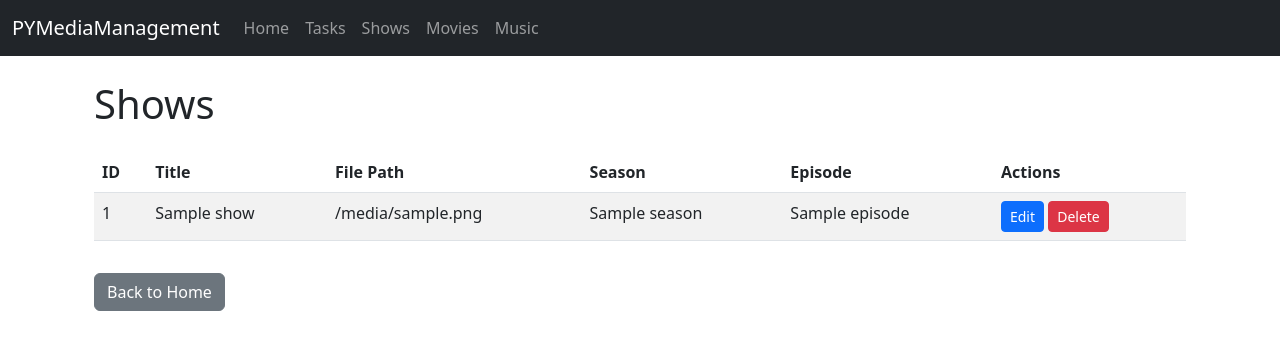
After one commit to WildcatZack/PYMediaManagement, a FastAPI app: template app/templates/shows.html in a window 1280 px wide. The commit adds this page. Shown: the top 350 px of the page. Run offline with FastAPI, Linux system fonts and the light colour scheme; the template is opened without the code that fills it: most values are stand-ins (such as "Sample title", 1, 10 or a date in 2020); parts of the project's set-up code (start-up, migrations or seed data) failed here and were passed over.

```diff
--- a/app/main.py
+++ b/app/main.py
@@ -1,5 +1,5 @@
-from fastapi import FastAPI
-from fastapi.responses import HTMLResponse
+from fastapi import FastAPI, Form, HTTPException
+from fastapi.responses import HTMLResponse, RedirectResponse
 from fastapi.templating import Jinja2Templates
 from fastapi.requests import Request
 from app.routers import tasks, shows, movies, music  # Import the tasks, shows, movies, and music routers
@@ -54,3 +54,67 @@ async def read_tasks(request: Request):
     query = "SELECT * FROM tasks"
     tasks = await database.fetch_all(query=query)
     return templates.TemplateResponse("tasks.html", {"request": request, "tasks": tasks})
+
+# Add a route for shows
+@app.get("/shows", response_class=HTMLResponse)
+async def read_shows(request: Request):
+    query = "SELECT * FROM shows"
+    shows = await database.fetch_all(query=query)
+    return templates.TemplateResponse("shows.html", {"request": request, "shows": shows})
+
+# Add a route for creating a new show
+@app.get("/shows/new", response_class=HTMLResponse)
+async def new_show(request: Request):
+    return templates.TemplateResponse("new_show.html", {"request": request})
+
+# Add a route for editing an existing show
+@app.get("/shows/{show_id}/edit", response_class=HTMLResponse)
+async def edit_show(request: Request, show_id: int):
+    query = "SELECT * FROM shows WHERE id = :id"
+    show = await database.fetch_one(query=query, values={"id": show_id})
+    if not show:
+        raise HTTPException(status_code=404, detail="Show not found")
+    return templates.TemplateResponse("edit_show.html", {"request": request, "show": show})
+
+# Add a POST route to handle form submissions for creating a new show
+@app.post("/shows/new", response_class=HTMLResponse)
+async def create_show(
+    title: str = Form(...),
+    file_path: str = Form(...),
+    season: int = Form(None),
+    episode: int = Form(None),
+):
+    query = "INSERT INTO shows (title, file_path, season, episode) VALUES (:title, :file_path, :season, :episode)"
+    await database.execute(query=query, values={"title": title, "file_path": file_path, "season": season, "episode": episode})
+    return RedirectResponse(url="/shows", status_code=303)
+
+# Add a POST route to handle form submissions for editing an existing show
+@app.post("/shows/{show_id}/edit", response_class=HTMLResponse)
+async def update_show(
+    show_id: int,
+    title: str = Form(...),
+    file_path: str = Form(...),
+    season: int = Form(None),
+    episode: int = Form(None),
+):
+    query = """
+    UPDATE shows
+    SET title = :title, file_path = :file_path, season = :season, episode = :episode
+    WHERE id = :id
+    """
+    await database.execute(query=query, values={"id": show_id, "title": title, "file_path": file_path, "season": season, "episode": episode})
+    return RedirectResponse(url="/shows", status_code=303)
+
+# Add a route for movies
+@app.get("/movies", response_class=HTMLResponse)
+async def read_movies(request: Request):
+    query = "SELECT * FROM movies"
+    movies = await database.fetch_all(query=query)
+    return templates.TemplateResponse("movies.html", {"request": request, "movies": movies})
+
+# Add a route for music
+@app.get("/music", response_class=HTMLResponse)
+async def read_music(request: Request):
+    query = "SELECT * FROM music"
+    music = await database.fetch_all(query=query)
+    return templates.TemplateResponse("music.html", {"request": request, "music": music})
--- a/app/templates/base.html
+++ b/app/templates/base.html
@@ -23,6 +23,15 @@
                     <li class="nav-item">
                         <a class="nav-link" href="/tasks">Tasks</a>
                     </li>
+                    <li class="nav-item">
+                        <a class="nav-link" href="/shows">Shows</a>
+                    </li>
+                    <li class="nav-item">
+                        <a class="nav-link" href="/movies">Movies</a>
+                    </li>
+                    <li class="nav-item">
+                        <a class="nav-link" href="/music">Music</a>
+                    </li>
                 </ul>
             </div>
         </div>
--- /dev/null
+++ b/app/templates/shows.html
@@ -0,0 +1,37 @@
+{% extends "base.html" %}
+
+{% block title %}Shows - PYMediaManagement{% endblock %}
+
+{% block content %}
+<div class="container">
+    <h1 class="my-4">Shows</h1>
+    <table class="table table-striped">
+        <thead>
+            <tr>
+                <th>ID</th>
+                <th>Title</th>
+                <th>File Path</th>
+                <th>Season</th>
+                <th>Episode</th>
+                <th>Actions</th>
+            </tr>
+        </thead>
+        <tbody>
+            {% for show in shows %}
+            <tr>
+                <td>{{ show.id }}</td>
+                <td>{{ show.title }}</td>
+                <td>{{ show.file_path }}</td>
+                <td>{{ show.season }}</td>
+                <td>{{ show.episode }}</td>
+                <td>
+                    <a href="#" class="btn btn-sm btn-primary">Edit</a>
+                    <a href="#" class="btn btn-sm btn-danger">Delete</a>
+                </td>
+            </tr>
+            {% endfor %}
+        </tbody>
+    </table>
+    <a href="/" class="btn btn-secondary mt-3">Back to Home</a>
+</div>
+{% endblock %}
```
Also changed, not shown: app/templates/edit_show.html (added, +29 -0 lines), app/templates/movies.html (added, +33 -0 lines), app/templates/music.html (added, +37 -0 lines), app/templates/new_show.html (added, +29 -0 lines), requirements.txt (+27 -6 lines).
